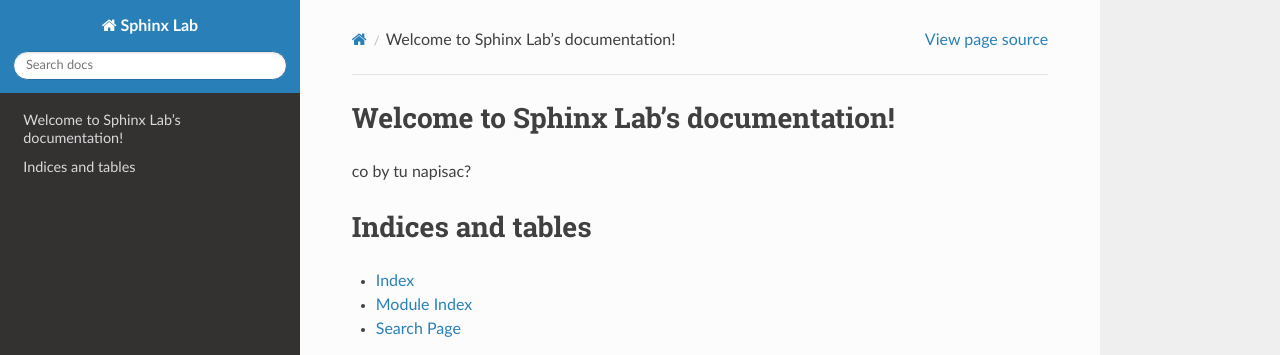
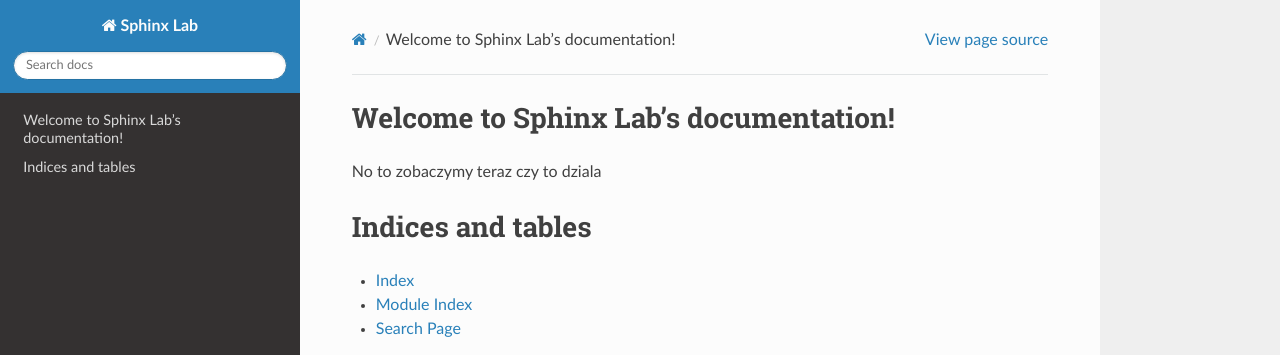
Before and after one commit to Krystian700/Sphinx, a Sphinx documentation site: the page built from source/index.rst, in a window 1280 px wide. Shown: the top 355 px of the page. Built offline with Sphinx 7.4.7 and the Read the Docs theme 2.0.0, drawn with Linux system fonts in a browser that asks for light colours.

Commit message:
testowanie przekazywania zmiennej commit.

```diff
--- a/source/index.rst
+++ b/source/index.rst
@@ -5,7 +5,7 @@
 
 Welcome to Sphinx Lab's documentation!
 ======================================
-co by tu napisac?
+No to zobaczymy teraz czy to dziala
 
 .. toctree::
    :maxdepth: 2
```
Also changed, not shown: 5 other files.
